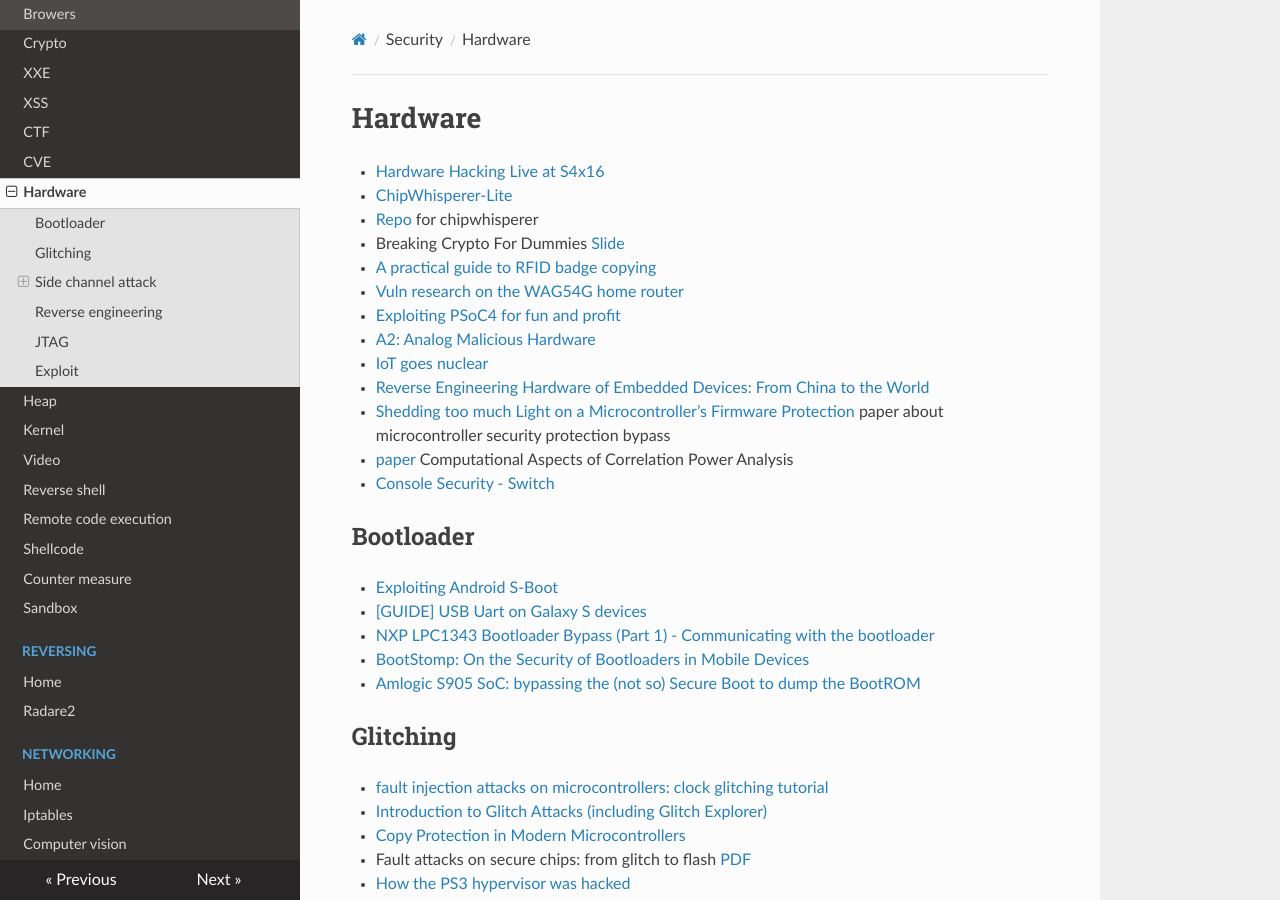
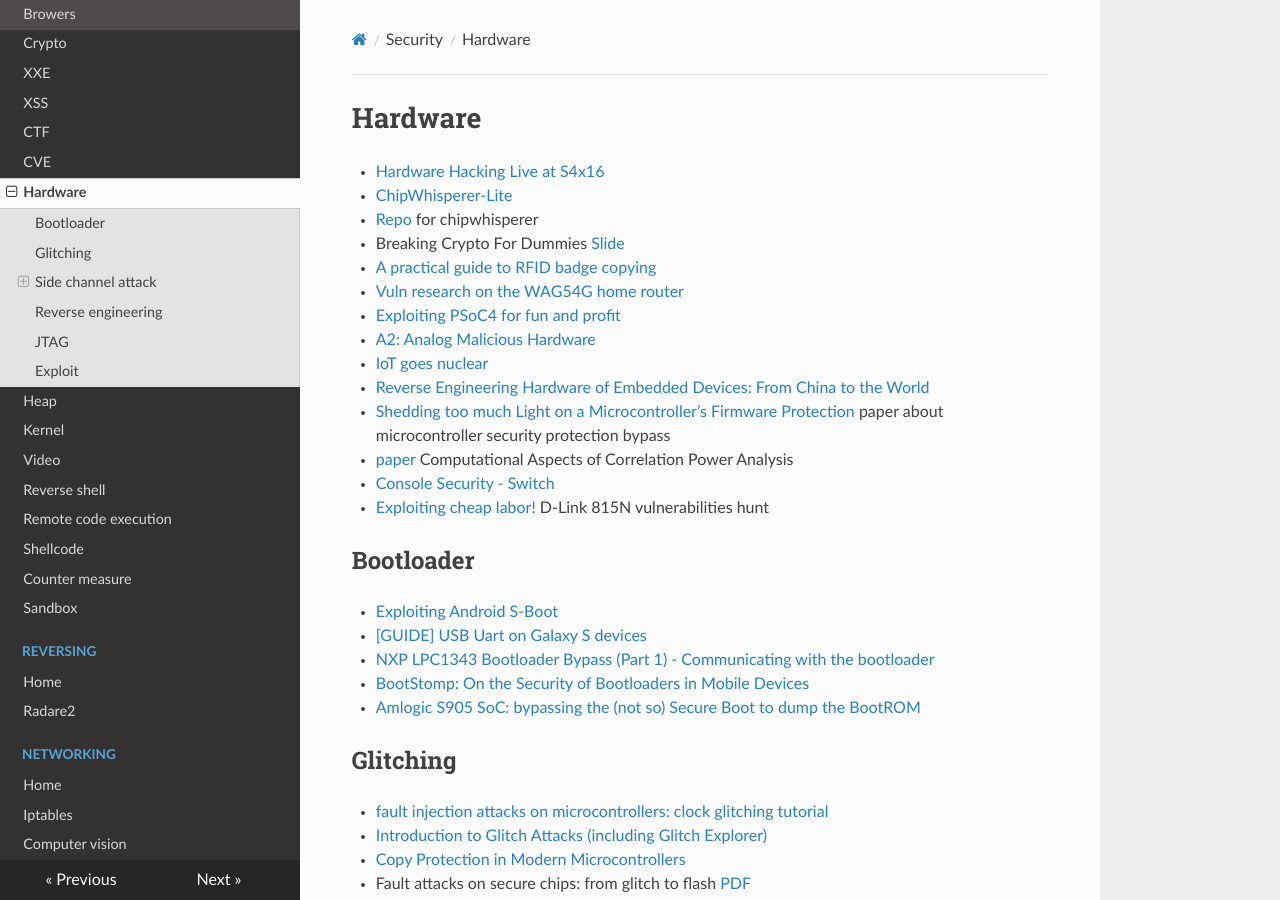
Before and after one commit to gipi/low-level, an MkDocs documentation site: the page built from docs/security/hardware.md, in a window 1280 px wide and 900 px high. Built offline with MkDocs 1.6.1, drawn with Linux system fonts in a browser that asks for light colours; nearby versions of some CDN libraries; old or Windows-style settings are respelled for this version of MkDocs.

Commit message:
Update hardware.md

```diff
--- a/docs/security/hardware.md
+++ b/docs/security/hardware.md
@@ -13,6 +13,7 @@
  - [Shedding too much Light on a Microcontroller’s Firmware Protection](https://www.usenix.org/system/files/conference/woot17/woot17-paper-obermaier.pdf) paper about microcontroller security protection bypass
  - [paper](https://eprint.iacr.org/2015/260.pdf) Computational Aspects of Correlation Power Analysis
  - [Console Security - Switch](https://media.ccc.de/v/34c3-8941-console_security_-_switch)
+ - [Exploiting cheap labor!](https://cr0n1c.wordpress.com/2018/01/08/exploiting-cheap-labor/) D-Link 815N vulnerabilities hunt
 
 ## Bootloader
 
```
